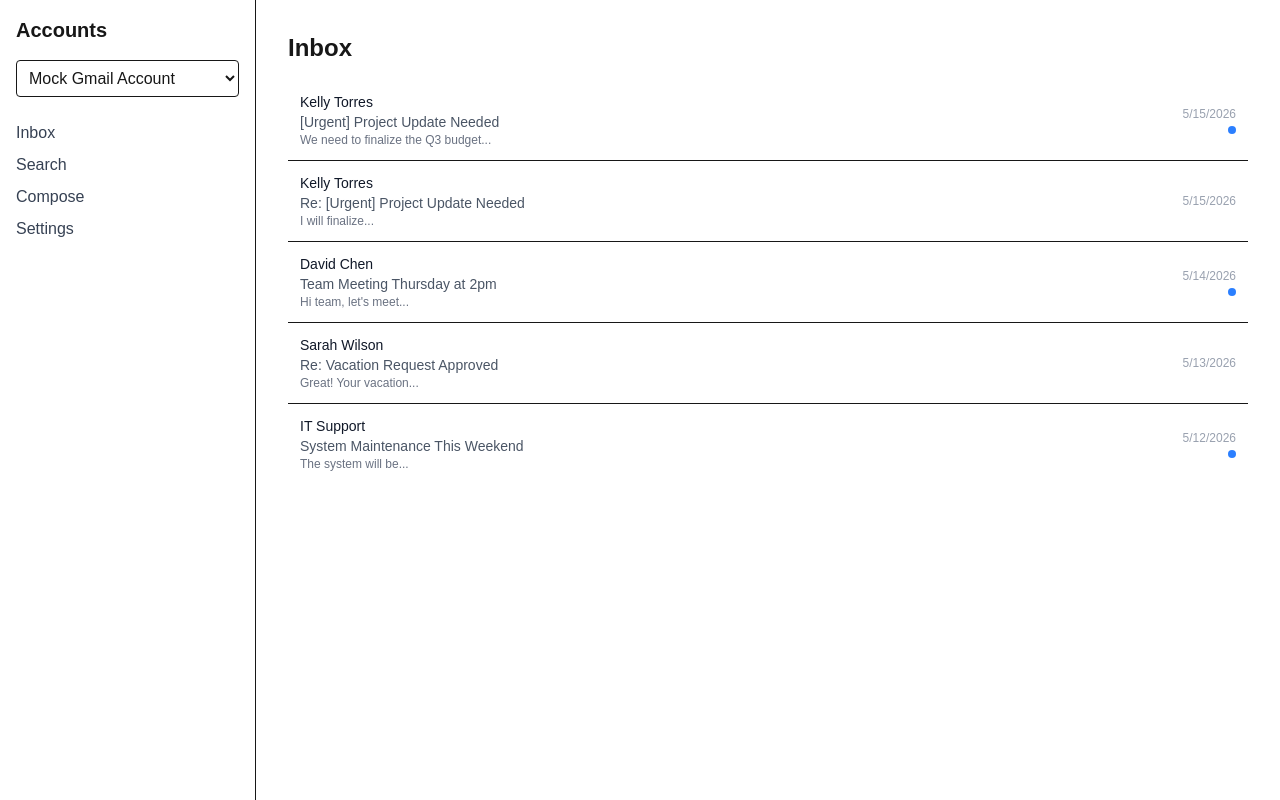
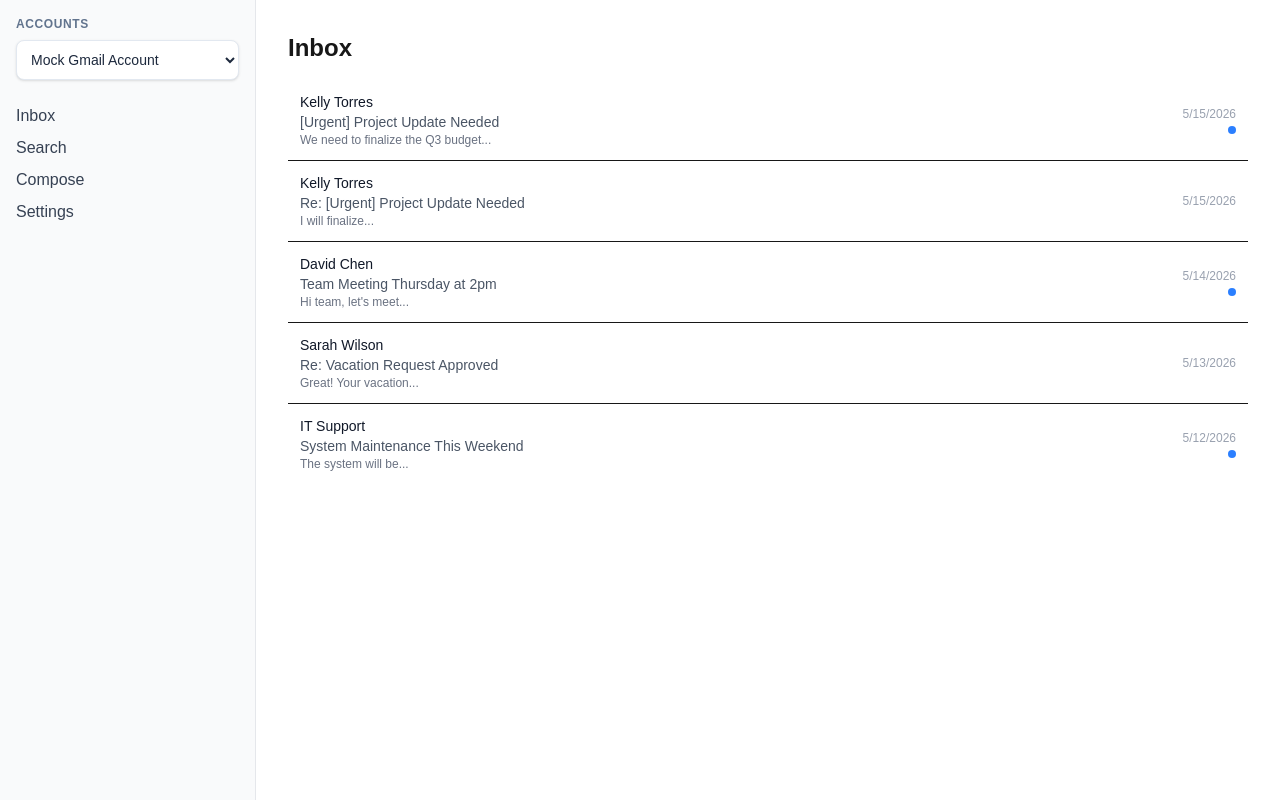
Before and after one commit to nagac121/ai-universal-email-pwa, a Next.js app: page /inbox in a window 1280 px wide. Built offline with nearby package versions, Linux system fonts and the light colour scheme.

Commit message:
Refactor AccountSwitcher and Sidebar components for improved styling and consistency

```diff
--- a/src/components/email/account-switcher.tsx
+++ b/src/components/email/account-switcher.tsx
@@ -14,7 +14,7 @@ export default function AccountSwitcher({ accounts, activeAccountId }: AccountSw
     <select id="account-selector" name="account-selector"
       value={activeAccountId}
       onChange={e => setActiveAccount(e.target.value)}
-      className="w-full p-2 border rounded"
+      className="w-full bg-white dark:bg-slate-800 border border-slate-200 dark:border-slate-700 rounded-lg p-2.5 text-sm font-medium text-slate-800 dark:text-slate-200 shadow-sm focus:outline-none focus:ring-2 focus:ring-indigo-500 cursor-pointer transition-all"
     >
       {accounts.map(acc => (
         <option key={acc.id} value={acc.id}>
--- a/src/components/layout/sidebar.tsx
+++ b/src/components/layout/sidebar.tsx
@@ -9,8 +9,8 @@ interface SidebarProps {
 
 export default function Sidebar({ accounts, activeAccountId }: SidebarProps) {
   return (
-    <aside className="w-64 border-r bg-white p-4 overflow-y-auto">
-      <h2 className="text-xl font-semibold mb-4">Accounts</h2>
+    <aside className="w-64 border-r bg-gray-50 dark:bg-slate-900 p-4 overflow-y-auto" style={{ borderColor: 'var(--tw-ring-color, #e5e7eb)' }}>
+      <h2 className="text-xs font-semibold tracking-wider text-slate-500 dark:text-slate-400 uppercase mb-2">Accounts</h2>
       <AccountSwitcher accounts={accounts} activeAccountId={activeAccountId} />
       <nav className="mt-6 space-y-2">
         <a href="/inbox" className="block text-gray-700 hover:text-blue-600">Inbox</a>
```
